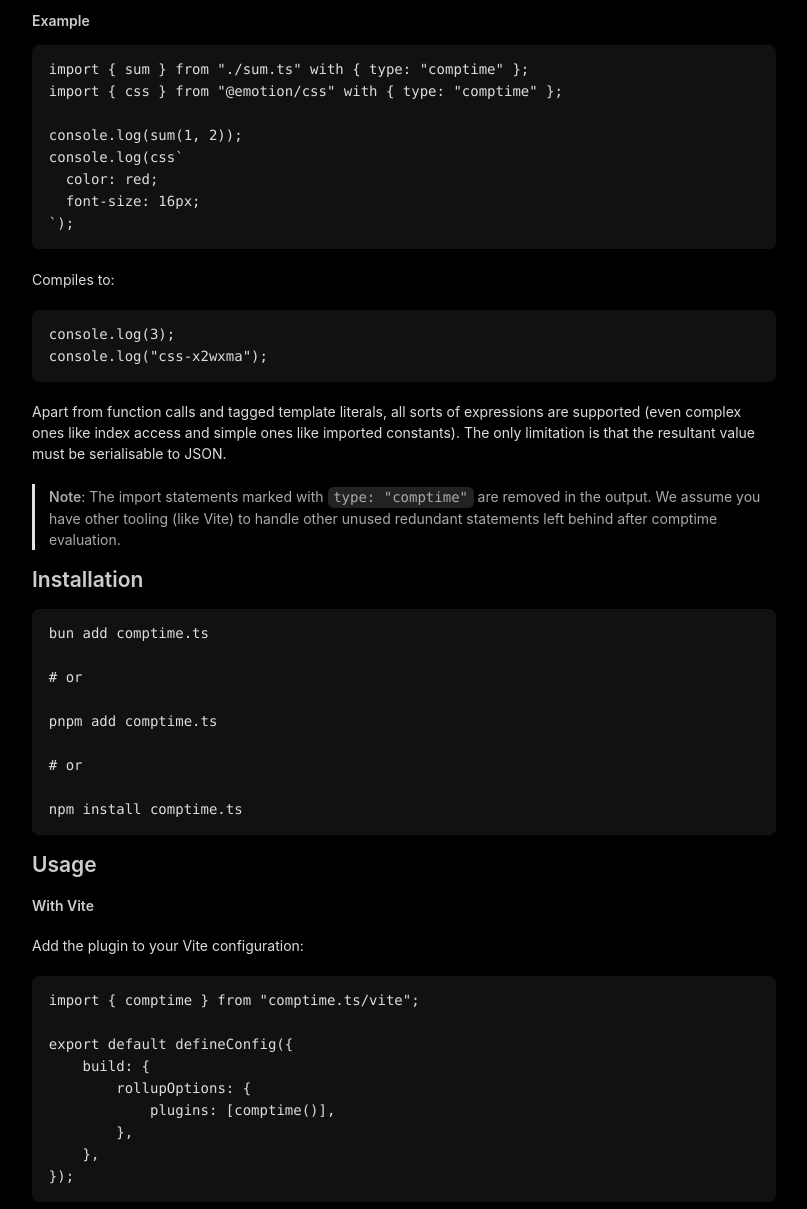
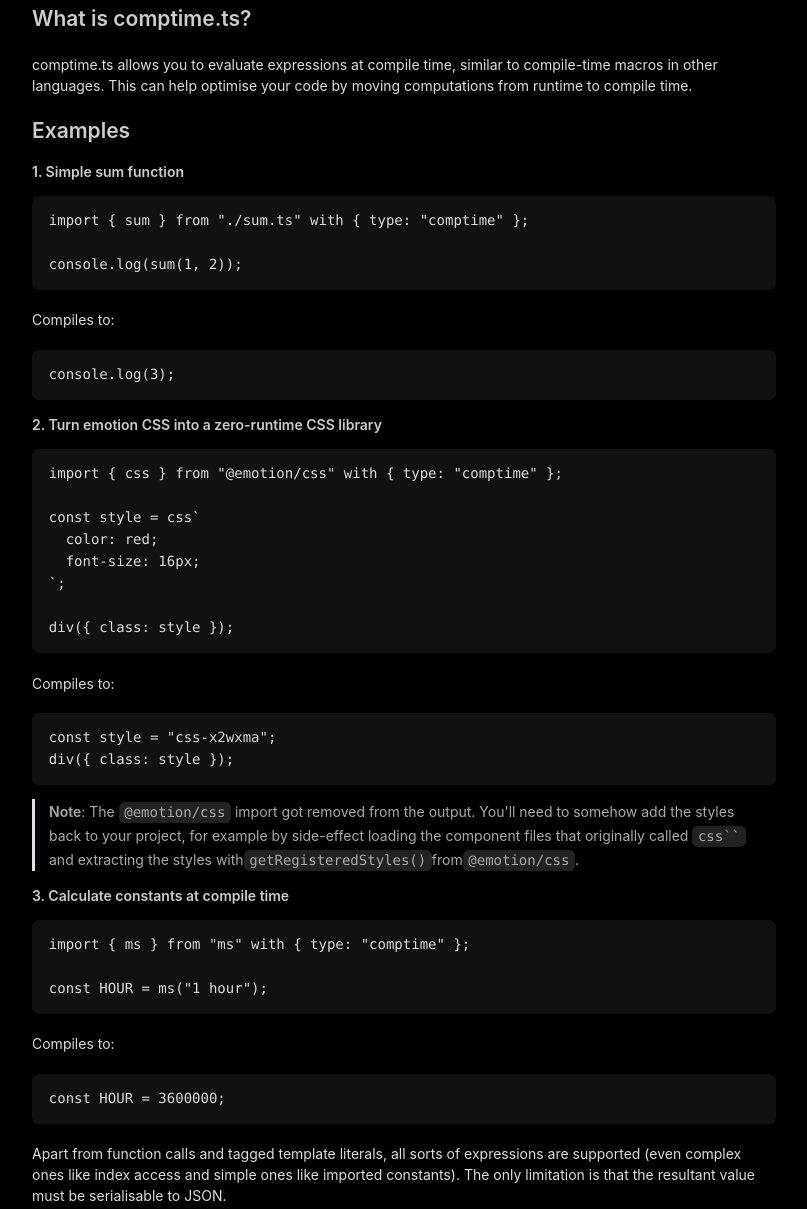
Before and after one commit to feathers-studio/comptime.ts, a website: page docs/index.html in a window 1280 px wide. Shown: the part 1309-2518 px from the top of the page, without its empty margins (236-1043 px from the left). Drawn offline with Linux system fonts and the light colour scheme; a web font is replaced by a local one.

Commit message:
feat: add more examples

```diff
--- a/docs/index.html
+++ b/docs/index.html
@@ -64,10 +64,17 @@
 <h3><a href="././errors">↗️ Quick Error Reference</a></h3>
 <h2>Contents</h2>
 <ul>
-<li><a href="#what-is-comptime.ts">What is comptime.ts?</a></li>
+<li><a href="#what-is-comptimets">What is comptime.ts?</a></li>
+<li><a href="#examples">Examples</a><ul>
+<li><a href="#1-simple-sum-function">1. Simple sum function</a></li>
+<li><a href="#2-turn-emotion-css-into-a-zero-runtime-css-library">2. Turn emotion CSS into a zero-runtime CSS library</a></li>
+<li><a href="#3-calculate-constants-at-compile-time">3. Calculate constants at compile time</a></li>
+</ul>
+</li>
 <li><a href="#installation">Installation</a></li>
 <li><a href="#usage">Usage</a><ul>
 <li><a href="#with-vite">With Vite</a></li>
+<li><a href="#with-bun-bundler">With Bun bundler</a></li>
 <li><a href="#command-line-interface">Command Line Interface</a></li>
 <li><a href="#via-api">Via API</a></li>
 </ul>
@@ -86,19 +93,39 @@
 </ul>
 <h2>What is comptime.ts?</h2>
 <p>comptime.ts allows you to evaluate expressions at compile time, similar to compile-time macros in other languages. This can help optimise your code by moving computations from runtime to compile time.</p>
-<h3>Example</h3>
+<h2>Examples</h2>
+<h3>1. Simple sum function</h3>
 <pre><code class="language-typescript">import { sum } from &quot;./sum.ts&quot; with { type: &quot;comptime&quot; };
-import { css } from &quot;@emotion/css&quot; with { type: &quot;comptime&quot; };
 
 console.log(sum(1, 2));
-console.log(css`
-  color: red;
-  font-size: 16px;
-`);
 </code></pre>
 <p>Compiles to:</p>
 <pre><code class="language-typescript">console.log(3);
-console.log(&quot;css-x2wxma&quot;);
+</code></pre>
+<h3>2. Turn emotion CSS into a zero-runtime CSS library</h3>
+<pre><code class="language-typescript">import { css } from &quot;@emotion/css&quot; with { type: &quot;comptime&quot; };
+
+const style = css`
+  color: red;
+  font-size: 16px;
+`;
+
+div({ class: style });
+</code></pre>
+<p>Compiles to:</p>
+<pre><code class="language-typescript">const style = &quot;css-x2wxma&quot;;
+div({ class: style });
+</code></pre>
+<blockquote>
+<p><strong>Note</strong>: The <code>@emotion/css</code> import got removed from the output. You&#39;ll need to somehow add the styles back to your project, for example by side-effect loading the component files that originally called <code>css``</code> and extracting the styles with<code>getRegisteredStyles()</code>from<code>@emotion/css</code>.</p>
+</blockquote>
+<h3>3. Calculate constants at compile time</h3>
+<pre><code class="language-typescript">import { ms } from &quot;ms&quot; with { type: &quot;comptime&quot; };
+
+const HOUR = ms(&quot;1 hour&quot;);
+</code></pre>
+<p>Compiles to:</p>
+<pre><code class="language-typescript">const HOUR = 3600000;
 </code></pre>
 <p>Apart from function calls and tagged template literals, all sorts of expressions are supported (even complex ones like index access and simple ones like imported constants). The only limitation is that the resultant value must be serialisable to JSON.</p>
 <blockquote>
```
Also changed, not shown: README.md.
